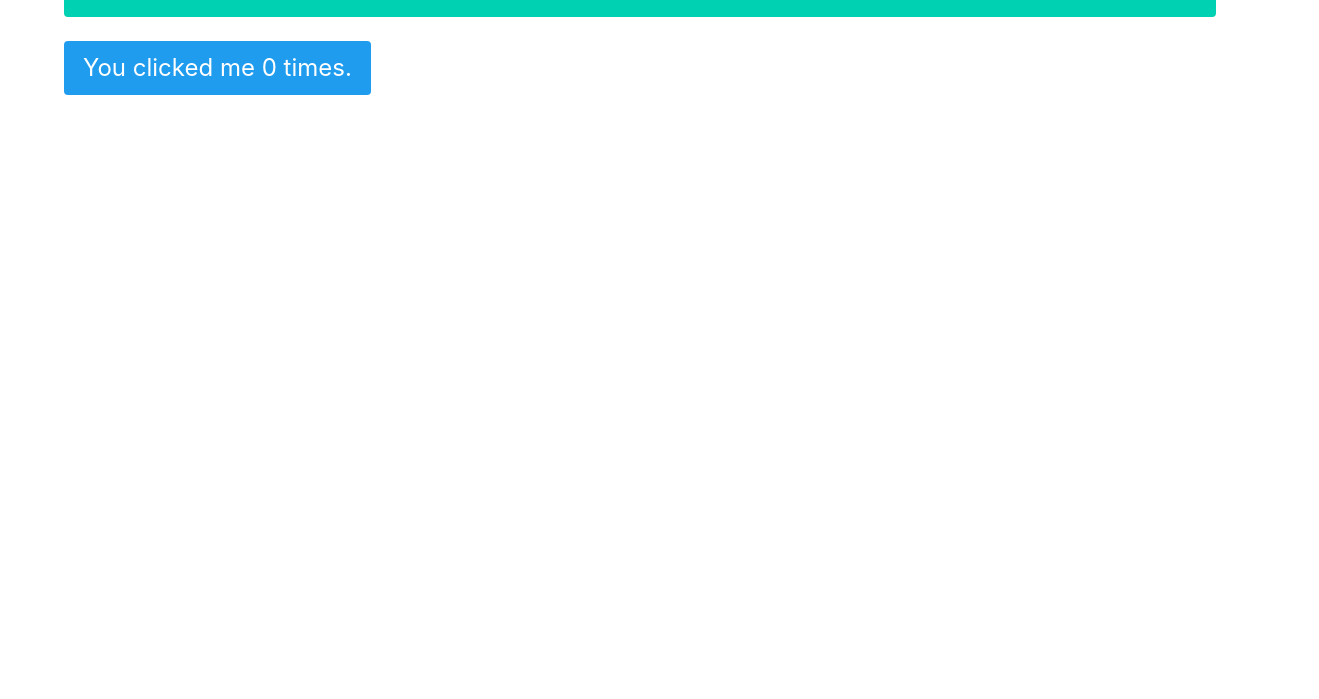
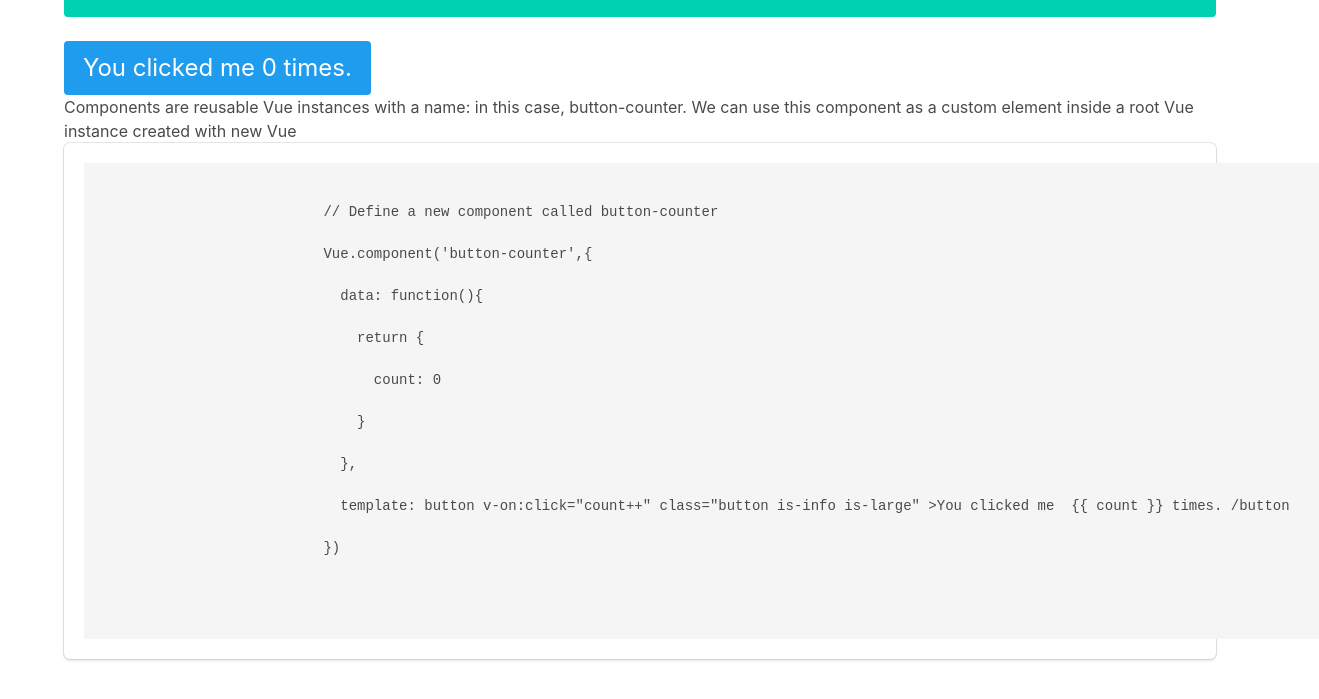
Before and after one commit to miguelapb35/miguelapb35.github.io.components, a plain HTML site: page index.html in a window 1280 px wide. Shown: the part 107-806 px from the top of the page, 1319 px wide, since content can reach past the window. Drawn offline with nearby package versions, Linux system fonts and the light colour scheme.

Commit message:
Add files via upload
code

```diff
--- a/index.html
+++ b/index.html
@@ -18,7 +18,36 @@
       <div id="components-demo">
         <button-counter></button-counter>
       </div>
+      <div>
+        <p>
+            Components are reusable Vue instances with a name:
+            in this case, button-counter. We can use this
+            component as a custom element inside a root Vue
+            instance created with new Vue
+        </p>
+        <div class="box">
+            <article class="media">
+              <div class="media-content">
+                <div class="content">
+                  <pre>
+                      <code>
+                          // Define a new component called button-counter <br>
+                          Vue.component('button-counter',{ <br>
+                            data: function(){ <br>
+                              return {  <br>
+                                count: 0 <br>
+                              } <br>
+                            },   <br>
+                            template: button v-on:click="count++" class="button is-info is-large" >You clicked me  {{ count }} times. /button <br>
+                          }) <br>
+                      </code>
+                  </pre>
+                </div>
+              </div>
+            </article>
+          </div>
 
+      </div>
     </div>
   </section>
 
```
